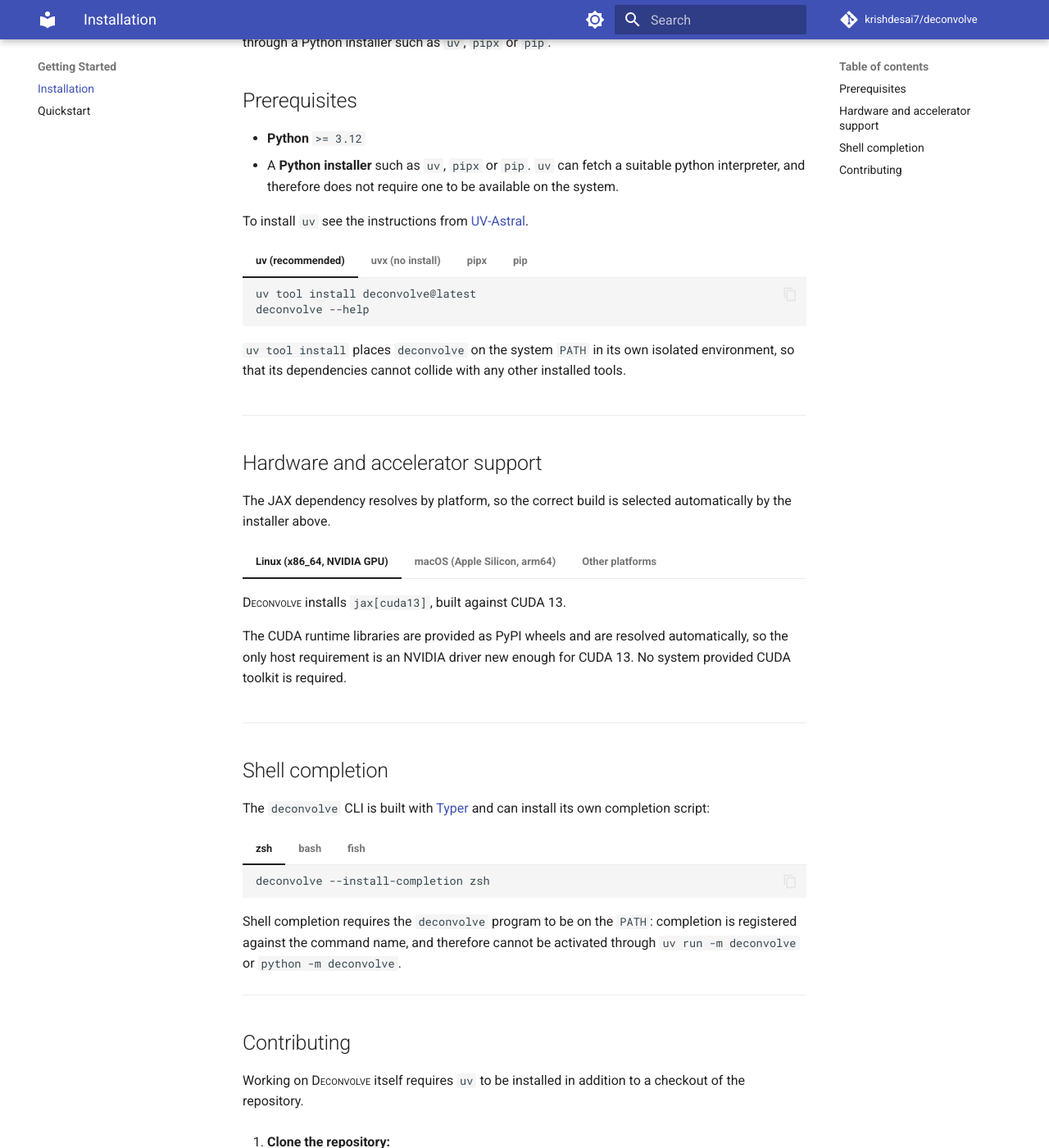
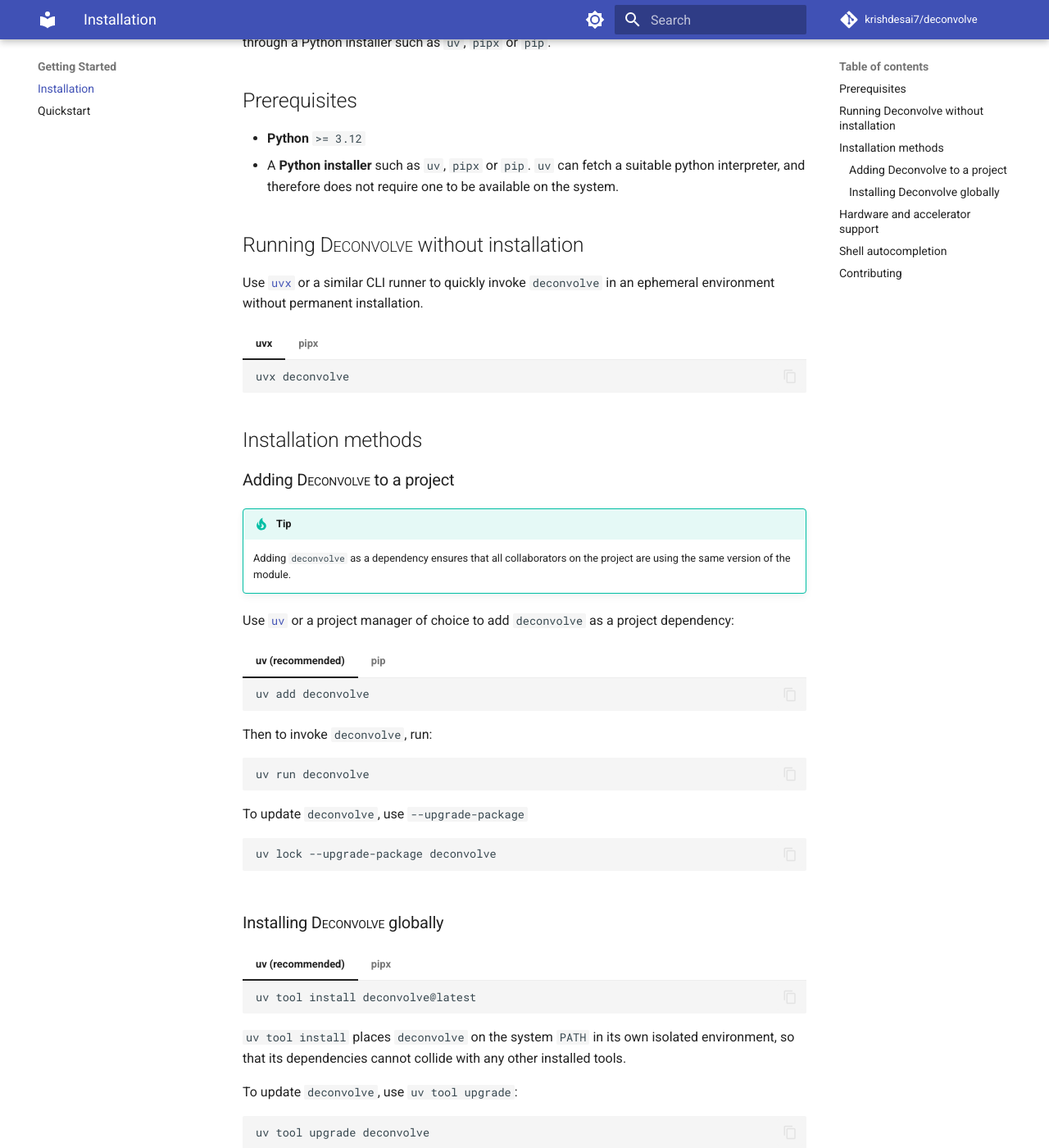
Before and after one commit to krishdesai7/RANv4, an MkDocs documentation site: the page built from docs/getting-started/installation.md, in a window 1280 px wide and 1400 px high, scrolled down 214 px. Shown: the whole window at 82% size. Built offline with MkDocs 1.6.1 and Material for MkDocs 9.7.7, drawn with Linux system fonts in a browser that asks for light colours; comment, search, counter and statistics services are not loaded; some of the changed text lies outside the part shown.

Commit message:
refactor: update entry point for Deconvolve CLI and enhance installation documentation for clarity and usage

````diff
--- a/docs/getting-started/installation.md
+++ b/docs/getting-started/installation.md
@@ -9,33 +9,49 @@
 - **Python** `>= 3.12`
 - A **Python installer** such as `uv`, `pipx` or `pip`. `uv` can fetch a suitable python interpreter, and therefore does not require one to be available on the system.
 
-To install `uv` see the instructions from [UV-Astral](https://docs.astral.sh/uv/getting-started/installation/).
+## Running <span style="font-variant: small-caps;">Deconvolve</span> without installation
+
+Use [`uvx`](https://docs.astral.sh/uv/guides/tools/) or a similar CLI runner to quickly invoke `deconvolve` in an ephemeral environment without permanent installation.
+
+=== "uvx"
+
+    ```shell
+    uvx deconvolve
+    ```
+
+=== "pipx"
+
+    ```shell
+    pipx run deconvolve
+    ```
+
+## Installation methods
+
+### Adding <span style="font-variant: small-caps;">Deconvolve</span> to a project
+
+!!! tip
+
+    Adding `deconvolve` as a dependency ensures that all collaborators on the project are using the same version of the module.
+
+Use [`uv`](https://docs.astral.sh/uv/getting-started/installation/) or a project manager of choice to add `deconvolve` as a project dependency:
 
 === "uv (recommended)"
 
     ```shell
-    uv tool install deconvolve@latest
-    deconvolve --help
+    uv add deconvolve
     ```
 
-    `uv tool install` places `deconvolve` on the system `PATH` in its own isolated environment, so that its dependencies cannot collide with any other installed tools.
-
-=== "uvx (no install)"
+    Then to invoke `deconvolve`, run:
 
     ```shell
-    uvx deconvolve --help
+    uv run deconvolve
     ```
 
-    Runs <span style="font-variant: small-caps;">Deconvolve</span> in an ephemeral environment without permanent installation.
-
-=== "pipx"
+    To update `deconvolve`, use `--upgrade-package`
 
     ```shell
-    pipx install deconvolve
-    deconvolve --help
+    uv lock --upgrade-package deconvolve
     ```
-
-    The same isolated-environment model as `uv tool install`.
 
 === "pip"
 
@@ -43,10 +59,51 @@
     python -m venv .venv
     source .venv/bin/activate
     pip install deconvolve
-    deconvolve --help
+    ```
+
+    Then to invoke `deconvolve`, run:
+
+    ```shell
+    deconvolve
+    ```
+
+    To update `deconvolve`, run:
+
+    ```shell
+    pip install -U deconvolve
     ```
 
     It is recommended that <span style="font-variant: small-caps;">Deconvolve</span> be installed into a virtual environment rather than the system interpreter. <span style="font-variant: small-caps;">Deconvolve</span> requires JAX and Keras, amongst other dependencies, and pinning them system-wide may conflict with other installed tools.
+
+### Installing <span style="font-variant: small-caps;">Deconvolve</span> globally
+
+=== "uv (recommended)"
+
+    ```shell
+    uv tool install deconvolve@latest
+    ```
+
+    `uv tool install` places `deconvolve` on the system `PATH` in its own isolated environment, so that its dependencies cannot collide with any other installed tools.
+
+    To update `deconvolve`, use `uv tool upgrade`:
+
+    ```shell
+    uv tool upgrade deconvolve
+    ```
+
+=== "pipx"
+
+    ```shell
+    pipx install deconvolve
+    ```
+
+    Like `uv tool install`, `pipx install` places `deconvolve` on the system `PATH` in its own isolated environment, so that its dependencies cannot collide with any other installed tools.
+
+    To update `deconvolve`, use `pipx upgrade`:
+
+    ```shell
+    pipx upgrade deconvolve
+    ```
 
 ---
 
@@ -72,9 +129,13 @@
 
 ---
 
-## Shell completion
+## Shell autocompletion
 
-The `deconvolve` CLI is built with [Typer](https://typer.tiangolo.com/) and can install its own completion script:
+The `deconvolve` CLI is built with [Typer](https://typer.tiangolo.com/) and can install its own autocompletion script:
+
+!!! tip
+
+    You can run `echo $SHELL` to help you determine your shell.
 
 === "zsh"
 
@@ -94,13 +155,15 @@
     deconvolve --install-completion fish
     ```
 
-Shell completion requires the `deconvolve` program to be on the `PATH`: completion is registered against the command name, and therefore cannot be activated through `uv run -m deconvolve` or `python -m deconvolve`.
+Then restart the shell or source the shell config file.
+
+Shell completion requires the `deconvolve` program to be on the `PATH`: completion is registered against the command name, and therefore cannot be activated through `uv run (-m) deconvolve` or `python -m deconvolve`.
 
 ---
 
 ## Contributing
 
-Working on <span style="font-variant: small-caps;">Deconvolve</span> itself requires `uv` to be installed in addition to a checkout of the repository.
+Working on <span style="font-variant: small-caps;">Deconvolve</span> requires `uv` to be installed in addition to a checkout of the repository.
 
 1. **Clone the repository:**
 
--- a/pyproject.toml
+++ b/pyproject.toml
@@ -26,7 +26,7 @@
 ]
 
 [project.scripts]
-deconvolve = "deconvolve.cli:app"
+deconvolve = "deconvolve.__main__:main"
 
 [project.urls]
 repository = "https://github.com/krishdesai7/deconvolve"
````
Also changed, not shown: docs/user-guide/cli.md (+27 -17 lines), 1 other file.
